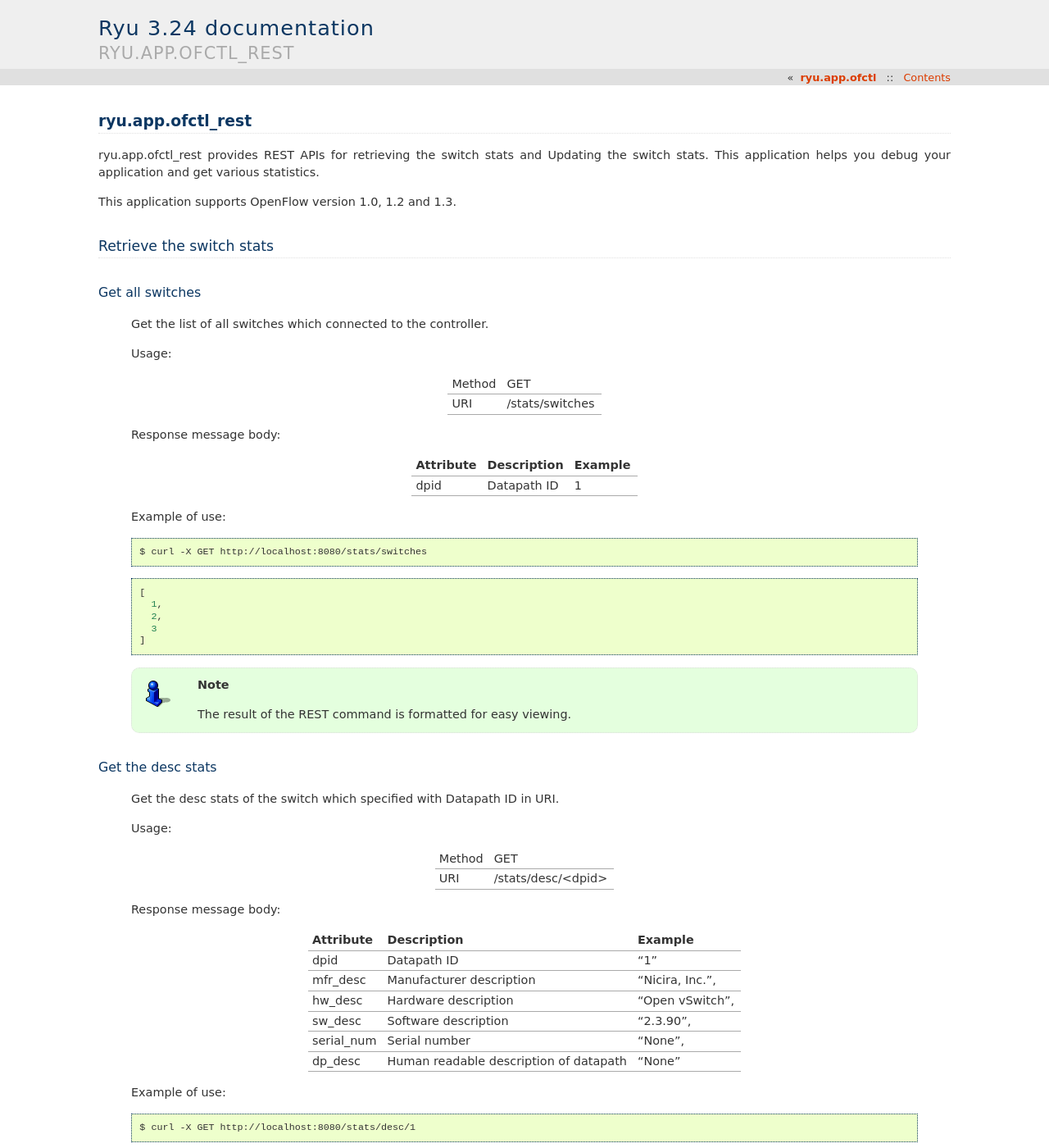
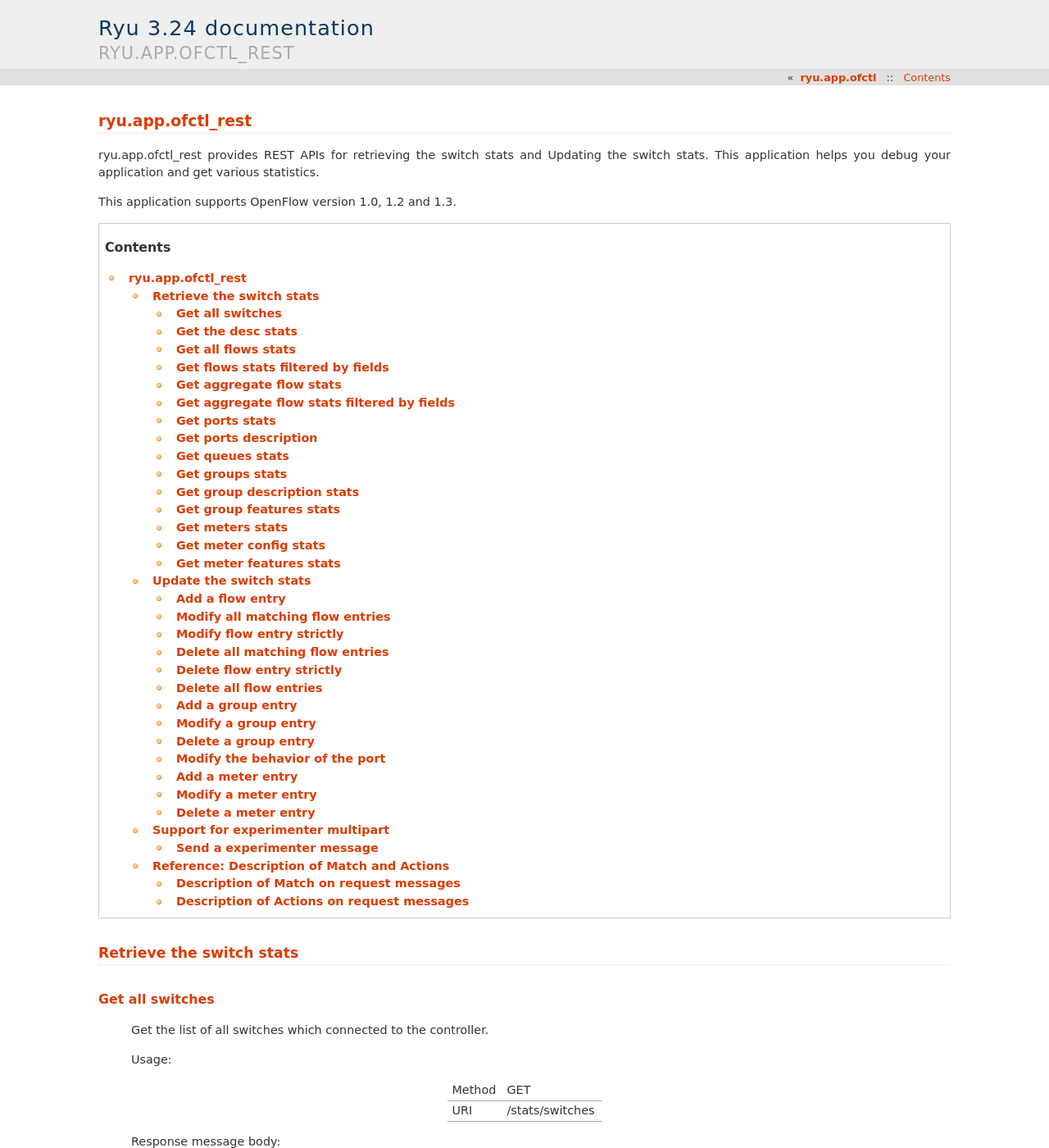
Before and after one commit to faucetsdn/ryu, a Sphinx documentation site: the page built from doc/source/app/ofctl_rest.rst, in a window 1280 px wide and 1400 px high. Shown: the whole window at 82% size. Built offline with Sphinx 7.4.7, drawn with Linux system fonts in a browser that asks for light colours; some of the changed lines change nothing that is shown.

Commit message:
doc: ofctl_rest: Add table of contents
This patch adds a table of contents into the ofctl_rest API
reference in order to improve its readability.

Signed-off-by: IWASE Yusuke <iwase.yusuke0@gmail.com>
Signed-off-by: FUJITA Tomonori <fujita.tomonori@lab.ntt.co.jp>

```diff
--- a/doc/source/app/ofctl_rest.rst
+++ b/doc/source/app/ofctl_rest.rst
@@ -7,6 +7,9 @@
 This application helps you debug your application and get various statistics.
 
 This application supports OpenFlow version 1.0, 1.2 and 1.3.
+
+.. contents::
+   :depth: 3
 
 
 Retrieve the switch stats
```
